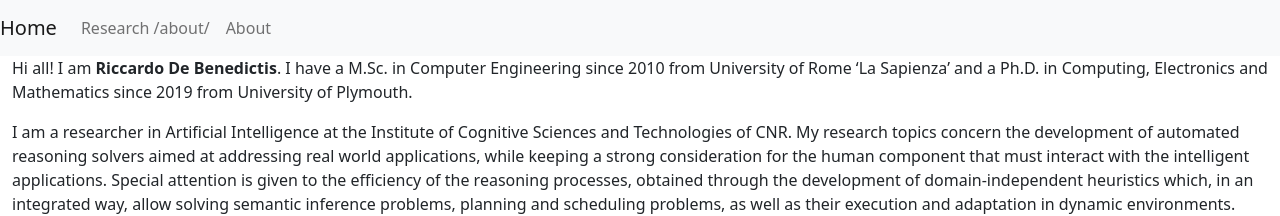
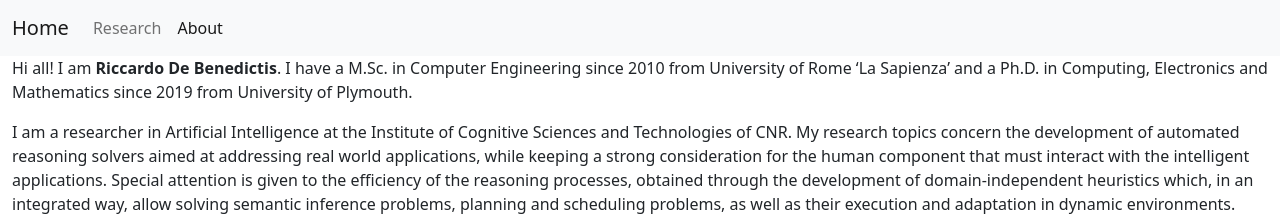
Before and after one commit to riccardodebenedictis/riccardodebenedictis.github.io, a Jekyll site: the page built from about.md, in a window 1280 px wide. Shown: the top 216 px of the page. Built offline with Jekyll 4.4.1, drawn with Linux system fonts in a browser that asks for light colours.

Commit message:
attempting to solve url issue..

```diff
--- a/_includes/navigation.html
+++ b/_includes/navigation.html
@@ -1,19 +1,21 @@
 <nav class="navbar navbar-expand-lg bg-light">
+  <div class="container-fluid">
     <button class="navbar-toggler" type="button" data-toggle="collapse" data-target="#navbarToggler"
       aria-controls="navbarToggler" aria-expanded="false" aria-label="Toggle navigation">
       <span class="navbar-toggler-icon"></span>
     </button>
     <div class="collapse navbar-collapse" id="navbarToggler">
-        <a class="navbar-brand {% if page.url==" /" %}active{% endif %}" href="/">Home</a>
+      <a class="navbar-brand {% if page.url=="/" %}active{% endif %}" href="/">Home</a>
       <div class="collapse navbar-collapse" id="navbarNav">
         <ul class="navbar-nav">
           <li class="nav-item">
-                    <a class="nav-link {% if page.url==" /research/" %}active{% endif %}" href="/research/">Research {{page.url}}</a>
+            <a class="nav-link {% if page.url=="/research/" %}active{% endif %}" href="/research/">Research</a>
           </li>
           <li class="nav-item">
-                    <a class="nav-link {% if page.url==" /about/" %}active{% endif %}" href="/about/">About</a>
+            <a class="nav-link {% if page.url=="/about/" %}active{% endif %}" href="/about/">About</a>
           </li>
         </ul>
       </div>
     </div>
+  </div>
 </nav>
```
Lines whose indentation alone changed are shown as unchanged.
